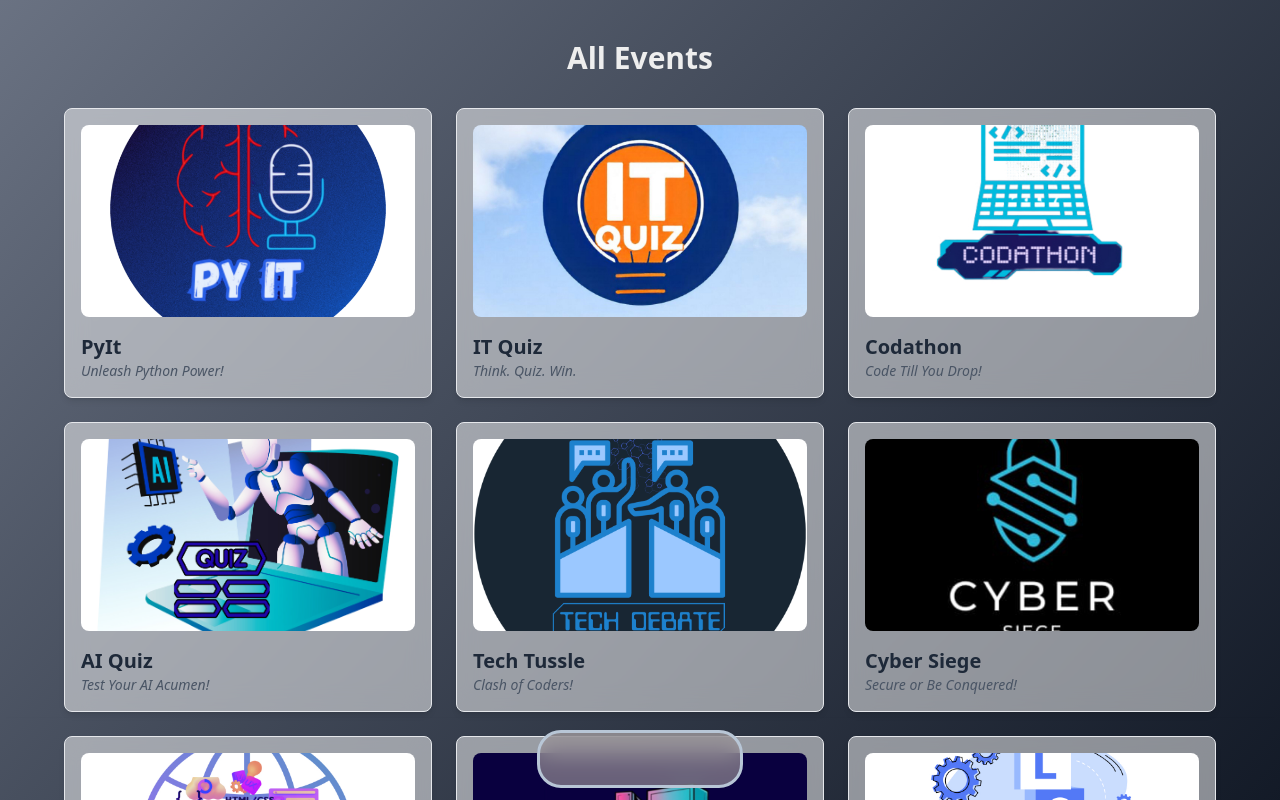
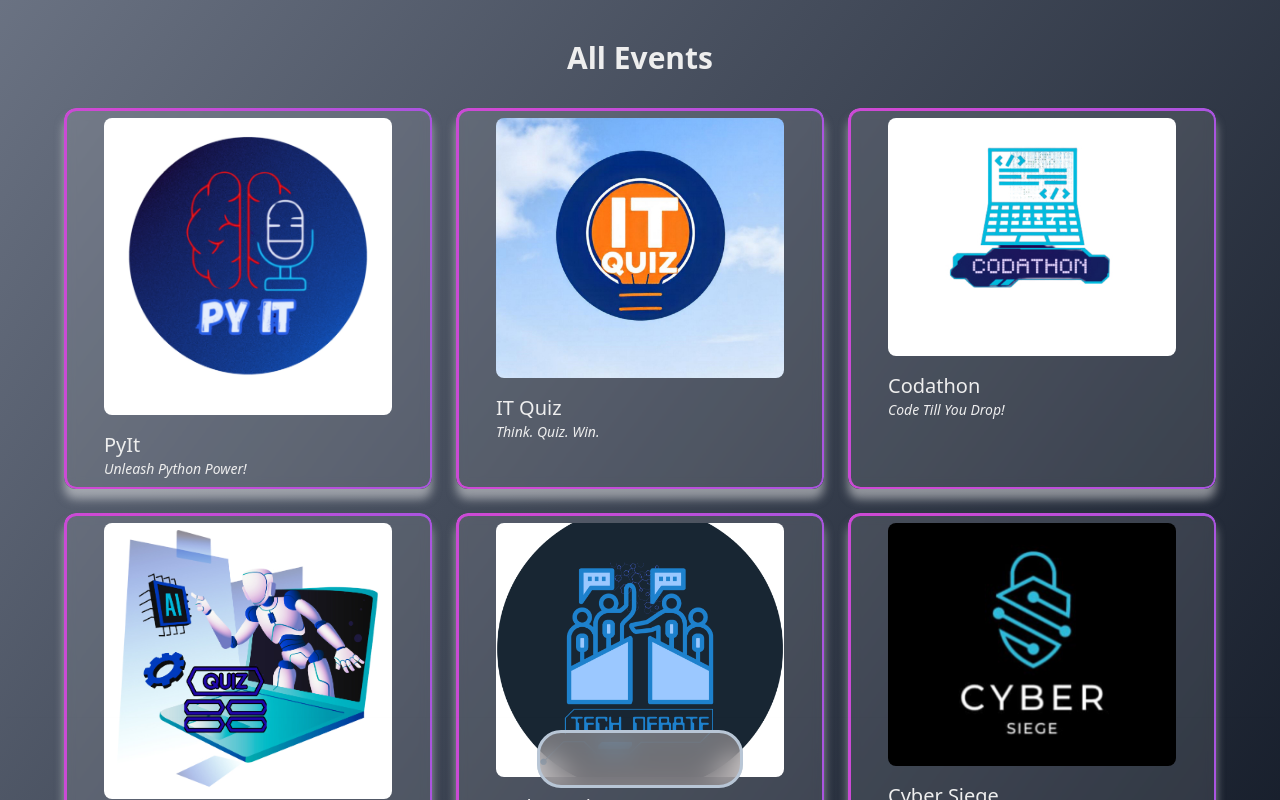
Before and after one commit to utsav0520/converse2k25, a React (Vite) app in the folder client/: page /events in a window 1280 px wide. Shown: the top 800 px of the page. Built offline with nearby package versions, Linux system fonts and the light colour scheme; no server answers; some icons are missing.

Commit message:
3rd changes

```diff
--- a/client/package.json
+++ b/client/package.json
@@ -33,6 +33,7 @@
     "@types/react": "^19.1.8",
     "@types/react-dom": "^19.1.6",
     "@vitejs/plugin-react": "^4.6.0",
+    "daisyui": "^5.0.50",
     "eslint": "^9.30.1",
     "eslint-plugin-react-hooks": "^5.2.0",
     "eslint-plugin-react-refresh": "^0.4.20",
--- a/client/src/assets/index.js
+++ b/client/src/assets/index.js
@@ -10,6 +10,7 @@ import LogoLogoHunt from './eventLogo/initlogohunt.jpg'
 import LogoPYIT from './eventLogo/initpyit.jpg'
 import LogoTechTussal from './eventLogo/inittech.jpg'
 import LogoWebWave from './eventLogo/initwb.jpg'
+import PosterCodathon from './Posters/PosterCodathon.jpg'
 
 export {
     converse2k25,
@@ -22,5 +23,8 @@ export {
     LogoLogoHunt,
     LogoPYIT,
     LogoTechTussal,
-    LogoWebWave
+    LogoWebWave,
+
+    PosterCodathon,
+
 }
--- a/client/src/components/App/RegisterButton.jsx
+++ b/client/src/components/App/RegisterButton.jsx
@@ -9,6 +9,9 @@ function RegisterButton({ event }) {
   const navigate = useNavigate();
   const dispatch = useDispatch();
   const user = useSelector((state) => state.auth?.authData?.user);
+  const handleSignin = () => {
+    navigate("/signin");
+  };
   const handleRegister = async () => {
     setLoading(true);
     try {
@@ -39,10 +42,13 @@ function RegisterButton({ event }) {
     }
     setLoading(false);
   };
+  console.log(user);
 
   return user?.events?.[event] === true ? (
-    <div className="text-green-500 font-semibold">Already Registered</div>
-  ) : (
+    <div className="borderFor font-bold text-center">
+      <p className="text-2xl md:text-4xl gradientText">Already Registered</p>
+    </div>
+  ) : user ? (
     <button
       onClick={handleRegister}
       disabled={loading}
@@ -50,6 +56,18 @@ function RegisterButton({ event }) {
     >
       {loading ? "Registering..." : "Register"}
     </button>
+  ) : (
+    <>
+      <div>
+        <h1>Please Singin First....</h1>
+      </div>
+      <button
+        onClick={handleSignin}
+        className="px-6 py-2 bg-blue-600 text-white font-semibold rounded-lg border-2 border-blue-700 hover:bg-blue-700 hover:border-blue-800 transition-all duration-200 disabled:opacity-50"
+      >
+        SignIn
+      </button>
+    </>
   );
 }
 
--- a/client/src/components/App/RegisterButtonFotTeam.jsx
+++ b/client/src/components/App/RegisterButtonFotTeam.jsx
@@ -20,13 +20,14 @@ function RegisterButtonFotTeam({ event, min, max }) {
       if (token && user?.events?.[event] === false) {
         const { data } = await dispatch(fetchEmails({ event }));
         setEmailOptions(data?.unregisteredEmails || []);
-
       }
     };
 
     fetchData();
   }, [dispatch, event, user]);
-
+  const handleSignin = () => {
+    navigate("/signin");
+  };
   const handleAddEmail = (email) => {
     if (!email) {
       toast.warn("Please select an email before adding.", {
@@ -102,10 +103,13 @@ function RegisterButtonFotTeam({ event, min, max }) {
     const team = user?.events?.[teamKey] || [];
 
     return (
-      <div className="text-green-500 font-semibold">
-        Already Registered
+      <div className="borderFor font-bold text-center">
+        <p className="text-2xl md:text-4xl gradientText">Already Registered</p>
+        <div className="grid grid-cols-1 md:grid-cols-2">
+          <p className="text-xl gradientText">This is Your Team : </p>
+          <p className="fo">
             {team.length > 0 && (
-          <ul className="mt-2 list-disc list-inside text-sm text-green-700">
+              <ul className="list-disc list-inside text-sm gradientText">
                 {team.map((member, i) => (
                   <li key={i}>
                     {member.fullName} ({member.email})
@@ -113,12 +117,30 @@ function RegisterButtonFotTeam({ event, min, max }) {
                 ))}
               </ul>
             )}
+          </p>
+        </div>
+      </div>
+    );
+  }
+
+  if (!user) {
+    return (
+      <div className="borderFor">
+        <div>
+          <h1>Please Singin First....</h1>
+        </div>
+        <button
+          onClick={handleSignin}
+          className="px-6 py-2 bg-blue-600 text-white font-semibold rounded-lg border-2 border-blue-700 hover:bg-blue-700 hover:border-blue-800 transition-all duration-200 disabled:opacity-50"
+        >
+          SignIn
+        </button>
       </div>
     );
   }
 
   return (
-    <div className="flex flex-col gap-4 max-w-md mx-auto px-4">
+    <div className="flex flex-col borderFor gap-4 max-w-full mx-auto ">
       <EmailDropdown
         emailOptions={emailOptions}
         handleAddEmail={handleAddEmail}
--- a/client/src/index.css
+++ b/client/src/index.css
@@ -3,21 +3,112 @@
 :root {
   background-color: #383b3f;
   color: #eeeeee;
-  --color-background : #000000;
-  --color-transperent : rgba(170, 161, 161, 0.603);
-  --color-border : #b8c6d6;
-  --color-divider : #ffffff;
-  --text-primary : #030303;
+  --color-background: #000000;
+  --color-transperent: rgba(170, 161, 161, 0.603);
+  --color-border: #b8c6d6;
+  --color-divider: #ffffff;
+  --text-primary: #030303;
+  --color-higlights-div: rgba(0, 0, 0, 0.5);
+  --text-highlights: linear-gradient(to top, #dddfe0, #3be719);
 }
 
-.background-color { background-color: var(--color-background);}
-.bg-transperent { background-color: var(--color-transperent);}
-.bg-divider { background-color: var(--color-divider);}
+.background-color {
+  background-color: var(--color-background);
+}
 
-.border-primary {border-color: var(--color-border);}
+.bg-transperent {
+  background-color: var(--color-transperent);
+}
+
+.bg-divider {
+  background-color: var(--color-divider);
+}
+
+.border-primary {
+  border-color: var(--color-border);
+}
+
 .icon-hover:hover {
   background-color: #383b3f;
-  color : #ffffff
+  color: #ffffff
 }
 
-.text-primary {color : var(--text-primary)}
+.text-primary {
+  color: var(--text-primary)
+}
+
+.gradientText {
+  background: var(--text-highlights);
+  -webkit-background-clip: text;
+  -webkit-text-fill-color: transparent;
+  font-weight: bold;
+}
+
+
+.borderFor {
+  display: grid;
+  justify-content: center;
+  padding: 2px;
+  background-color: var(--color-higlights-div);
+  border-radius: 30px;
+  border: var(--color-border) 2px solid;
+  margin: 20px 70px;
+
+  @media screen and (max-width: 768px) {
+    margin: 20px 30px;
+  }
+}
+
+.borderFor>* {
+  border-radius: 28px;
+  padding: 10px;
+  gap: 6px;
+}
+
+.event-card {
+  position: relative;
+  padding: 10px 40px;
+  z-index: 1;
+  overflow: hidden;
+  background: rgba(253, 251, 251, 0.1);
+  border-radius: 12px;
+  box-shadow: 0 10px 10px rgba(240, 240, 240, 0.5);
+  backdrop-filter: blur(5.4px);
+  transition: all 5s ease;
+}
+
+/* Animated border lines */
+.event-card::before {
+  content: "";
+  position: absolute;
+  inset: 0;
+  padding: 2.5px;
+  background: linear-gradient(
+    270deg,
+    #4873ff,
+    #d148d3,
+    #4873ff
+  );
+  background-size: 600% 600%;
+  animation: border-flow 8s linear infinite;
+  -webkit-mask:
+    linear-gradient(#000000 0 0) content-box,
+    linear-gradient(#fff 0 0);
+  -webkit-mask-composite: xor;
+  mask-composite: exclude;
+  border-radius: 12px;
+  pointer-events: none;
+}
+
+/* Border flow animation */
+@keyframes border-flow {
+  0% {
+    background-position: 0% 50%;
+  }
+  50% {
+    background-position: 100% 50%;
+  }
+  100% {
+    background-position: 0% 50%;
+  }
+}
--- a/client/src/pages/EventDeatils/Codathon.jsx
+++ b/client/src/pages/EventDeatils/Codathon.jsx
@@ -1,12 +1,60 @@
 import React from "react";
 import RegisterButtonFotTeam from "../../components/App/RegisterButtonFotTeam.jsx";
 import { codathon } from "../../constants/eventNames.js";
+import { PosterCodathon } from "../../assets/index.js";
 
 function Codathon() {
   return (
-    <div>
+    <>
       <RegisterButtonFotTeam event={codathon} min={1} max={2} />
-    </div>
+      <div className=" grid grid-cols-1 md:grid-cols-2">
+        <div className="flex justify-center">
+          <img src={PosterCodathon} alt="codathone" className="h-100 w-70" />
+        </div>
+        <div>
+          <div className="logo-hunt-details">
+            <h3 className="logo3">Description</h3>
+            <p>Event Name: CODATHON</p>
+            <p>Date: 20 September 2024</p>
+            <p>Time: 1:30 PM - 3:30 PM</p>
+            <p>Event Duration: 2 hours</p>
+
+            <h3 className="logo3">Rules:</h3>
+            <ul>
+              <li>The event is team-based (max. 2 members).</li>
+              <li>Participants must be from the same institute.</li>
+              <li>Languages allowed: C, C++, Java, Python</li>
+              <li>
+                Participants must solve the problems individually in each round.
+              </li>
+              <li>Round 1: MCQs on basic coding (45 minutes)</li>
+              <li>Round 2: Code Debugging (45 minutes)</li>
+              <li>Round 3: Code Development (60 minutes)</li>
+            </ul>
+
+            <h3 class="logo3">Faculty Coordinator</h3>
+            <ul>
+              <li>Prof. Ashish Kharvar</li>
+              <li>Prof. Apurva Mandalyawala</li>
+              <li>Prof. Mitul Patel</li>
+            </ul>
+
+            <h3 className="logo3">Event Heads</h3>
+            <ul>
+              <li>RAHUL JOSHI - +91 82381 46212</li>
+              <li>MITUL CHAUHAN - +91 79718 98263</li>
+            </ul>
+
+            <h3 className="logo3">Volunteers</h3>
+            <ul>
+              <li>DHARSHIT PATEL </li>
+              <li>ABHIJEET DESAI </li>
+              <li>ANIKET PATEL </li>
+            </ul>
+          </div>
+        </div>
+      </div>
+    </>
   );
 }
 
--- a/client/src/pages/EventDeatils/LogoHunt.jsx
+++ b/client/src/pages/EventDeatils/LogoHunt.jsx
@@ -2,7 +2,7 @@ import React from 'react'
 import RegisterButton from '../../components/App/RegisterButton'
 import {logoHunt} from '../../constants/eventNames'
 
-function LogoHunt() {
+function  LogoHunt() {
   return (
     <div>
       <RegisterButton event={logoHunt} />
--- a/client/src/pages/Events.jsx
+++ b/client/src/pages/Events.jsx
@@ -34,20 +34,20 @@ function Events() {
           <div
             key={event.slug}
             onClick={() => handleClick(event.slug, event.name)}
-            className="bg-white/50 backdrop-blur-md border border-gray-200 rounded-lg shadow-md hover:shadow-xl cursor-pointer transform hover:scale-105 transition-all duration-300 p-4 group"
+            className="event-card borde rounded-md transition-all duration-300 cursor-pointer p-4 group"
           >
             <div className="overflow-hidden rounded-lg">
               <img
                 src={event.image}
                 alt={event.name}
-                className="w-full h-48 object-cover group-hover:scale-110 transition-transform duration-500"
+                className="w-full h-full object-cover group-hover:scale-110 transition-transform duration-500"
               />
             </div>
             <div className="mt-4">
-              <h2 className="text-xl font-semibold text-gray-800 group-hover:underline transition duration-200">
+              <h2 className="text-xl font-semibol group-hover:underline transition duration-200">
                 {event.name}
               </h2>
-              <p className="text-gray-600 text-sm italic group-hover:tracking-wide transition-all duration-300">
+              <p className="text-sm italic group-hover:tracking-wide transition-all duration-300">
                 {event.slogan}
               </p>
             </div>
```
Also changed, not shown: 2 other files (tests, documents, lock files or other folders). Lines whose indentation alone changed are shown as unchanged.
